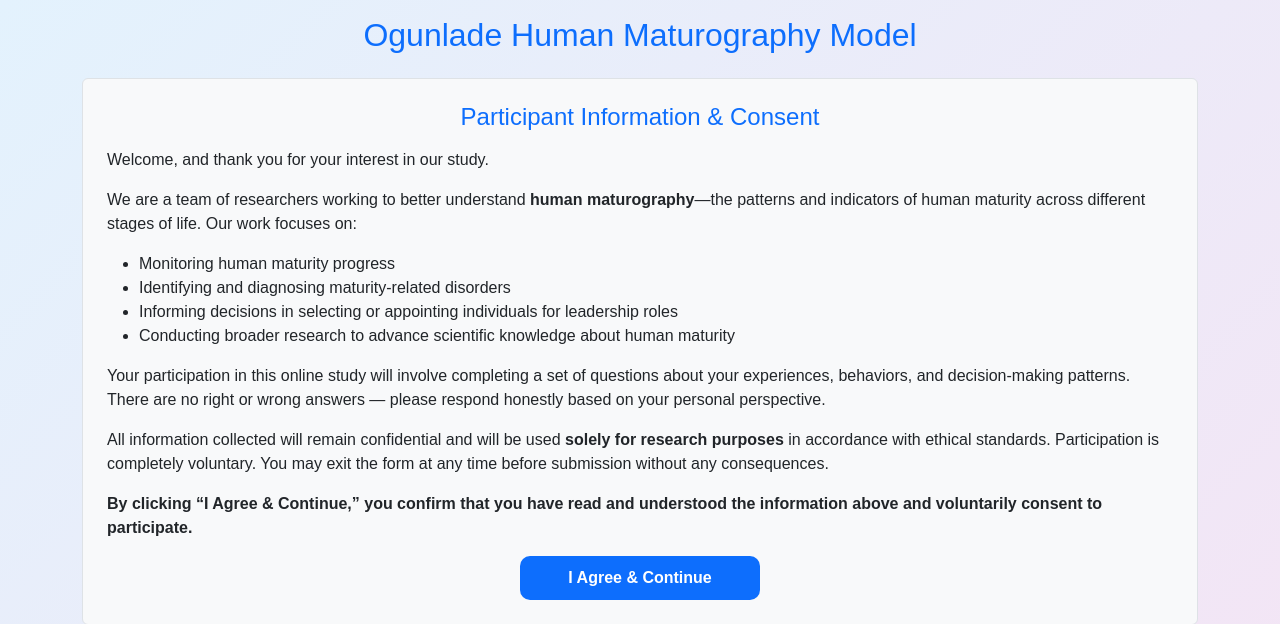
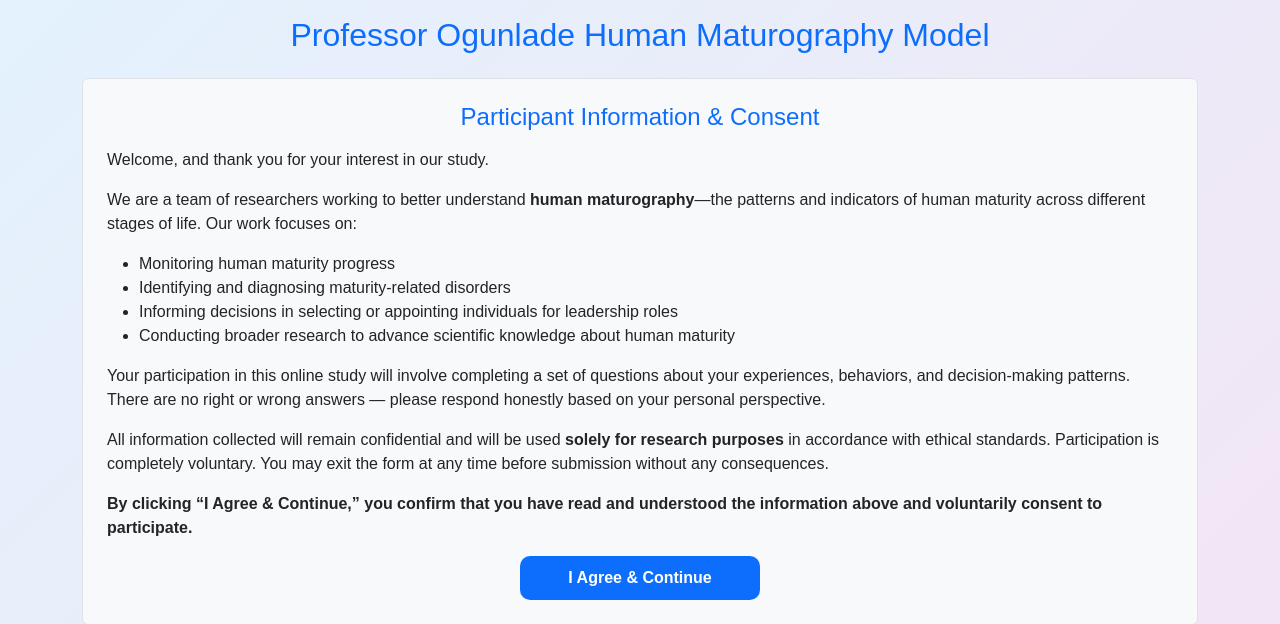
Before and after one commit to ItzBigJoe/darematurographymodels, a Flask app: page / in a window 1280 px wide. Shown: the top 624 px of the page. Run offline with Flask 3, Linux system fonts and the light colour scheme.

Commit message:
Update title and footer

```diff
--- a/templates/index.html
+++ b/templates/index.html
@@ -3,13 +3,13 @@
 <head>
   <meta charset="UTF-8">
   <meta name="viewport" content="width=device-width, initial-scale=1.0">
-  <title>Ogunlade Human Maturography Model</title>
+  <title>Professor Oluwadare Ogunlade Human Maturography Model</title>
   <link href="https://cdn.jsdelivr.net/npm/bootstrap@5.3.3/dist/css/bootstrap.min.css" rel="stylesheet">
   <link rel="stylesheet" href="{{ url_for('static', filename='style.css') }}">
 </head>
 <body>
   <div class="container py-3">
-    <h2 class="mb-4 text-center text-primary">Ogunlade Human Maturography Model</h2>
+    <h2 class="mb-4 text-center text-primary">Professor Ogunlade Human Maturography Model</h2>
     <!-- Consent Section -->
     <div id="consent-section" class="mb-4 p-4 border rounded bg-light">
       <h4 class="text-primary text-center mb-3">Participant Information & Consent</h4>
@@ -212,7 +212,7 @@
         </div>
         {% endfor %}
         <div class="text-center mt-4 mb-3 form-footer">
-        <small class="text-muted">Form built by <strong>ItzBigJoe</strong></small>
+        <small class="text-muted">Form built by <strong>Abraham Joseph Damilare</strong></small>
       </div>
 
 
```
